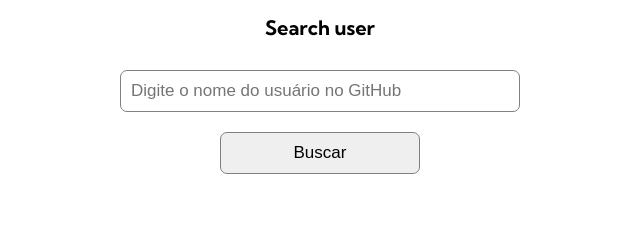
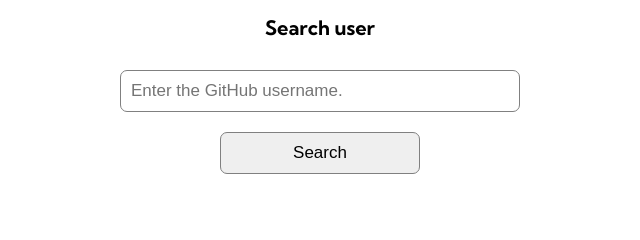
Before and after one commit to ma17martins/project-fetch-github-api, a plain HTML site: page index.html in a window 1280 px wide. Shown: the part 185-425 px from the top of the page, 320-960 px from the left. Drawn offline with nearby package versions, Linux system fonts and the light colour scheme.

Commit message:
Update index.html

```diff
--- a/index.html
+++ b/index.html
@@ -19,8 +19,8 @@
         <section class="container">
             <header>
                 <h2>Search user</h2>
-                <input type="text" id="input-search" placeholder="Digite o nome do usuário no GitHub">
-                <input type="button" value="Buscar" id="btn-search">
+                <input type="text" id="input-search" placeholder="Enter the GitHub username.">
+                <input type="button" value="Search" id="btn-search">
             </header>
 
             <div class="profile-data"></div>
```
